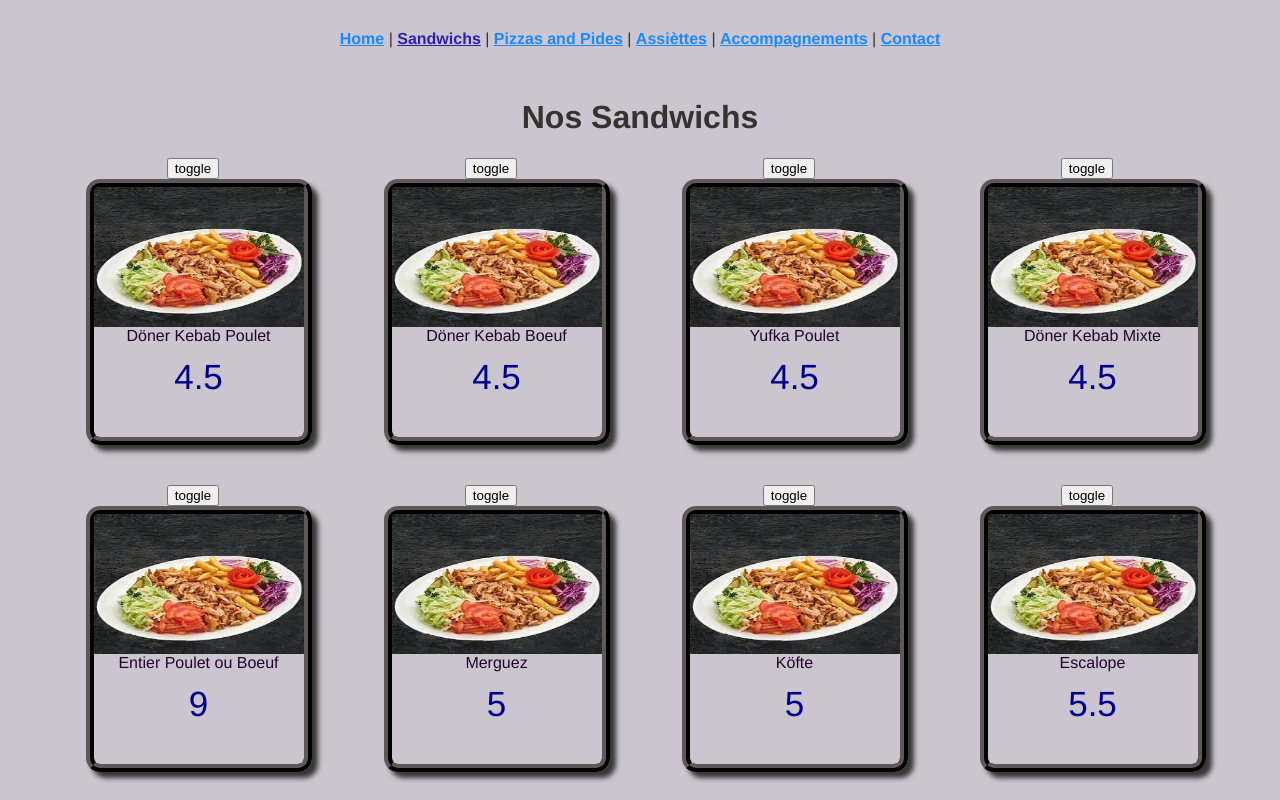
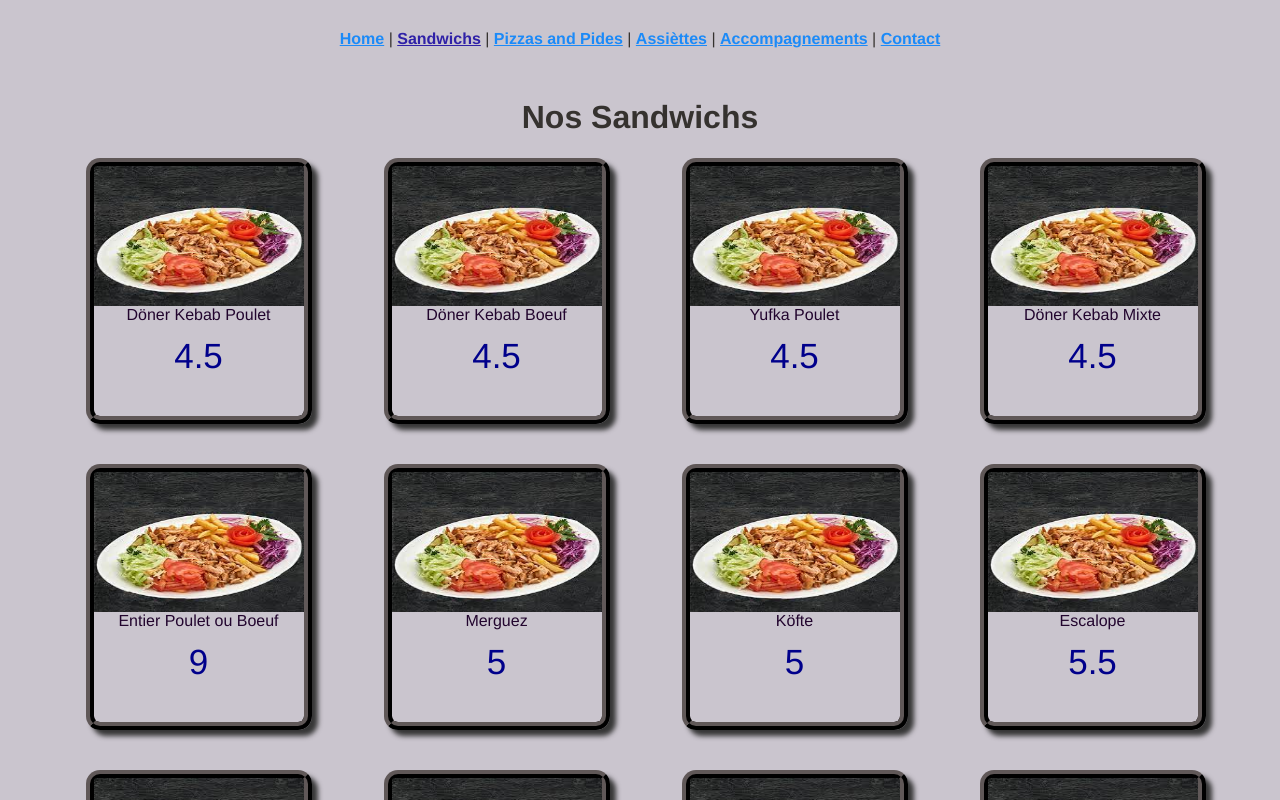
Before and after one commit to hugur82/site-irfan-vue, a Vue app: page /sandwich in a window 1280 px wide. Shown: the top 800 px of the page. Built offline with nearby package versions, Linux system fonts and the light colour scheme.

Commit message:
suppression du v-show que je voulais tester

```diff
--- a/src/components/compCard.vue
+++ b/src/components/compCard.vue
@@ -1,7 +1,6 @@
 <template>
     <div class="boucleProduits">
-         <button @click="effacer">toggle</button>
-        <div class="carte" v-if="showItem" >
+        <div class="carte">
             <div class="cardImg">
                 <img width="210" height="140" :src="url">
             </div>
@@ -21,26 +20,17 @@ export default {
     name:'compCard',
     props: {
         titre: {
-            default:"salut",
+            default:"",
        },
        prix: {
             default:0,
        },
        url: {
-            default:"url",
+            default:"",
        }
 
     },
-    data() {
-        return {
-            showItem:true
-        }
-    },
-    methods: {
-        effacer(){
-            this.showItem=!this.showItem;
-        }
-    },
+
 
 }
 </script>
```
